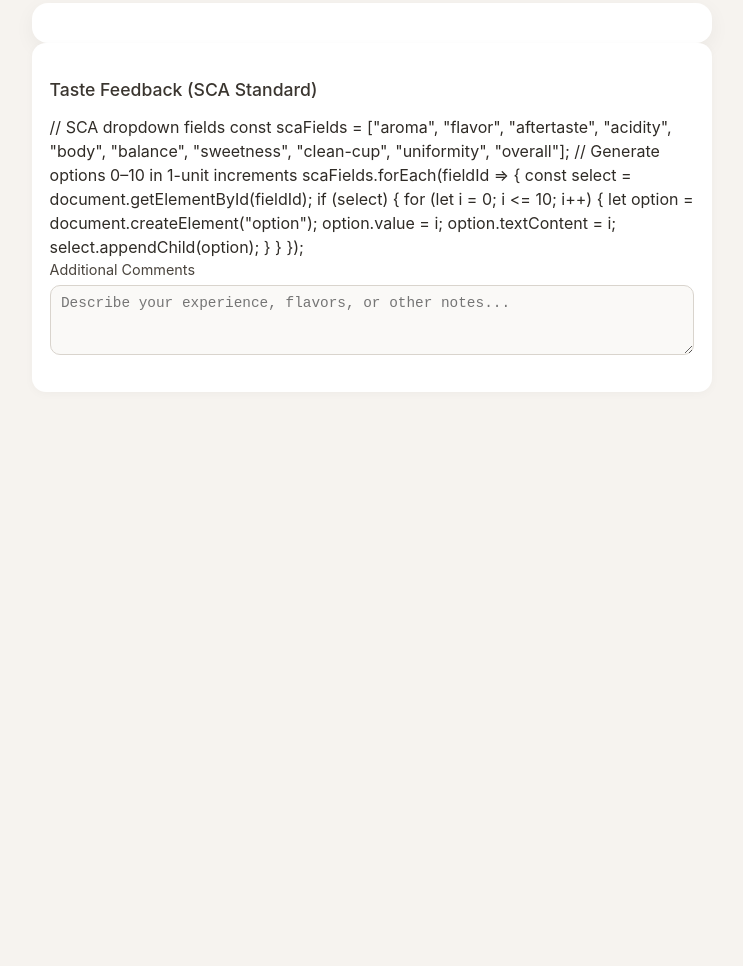
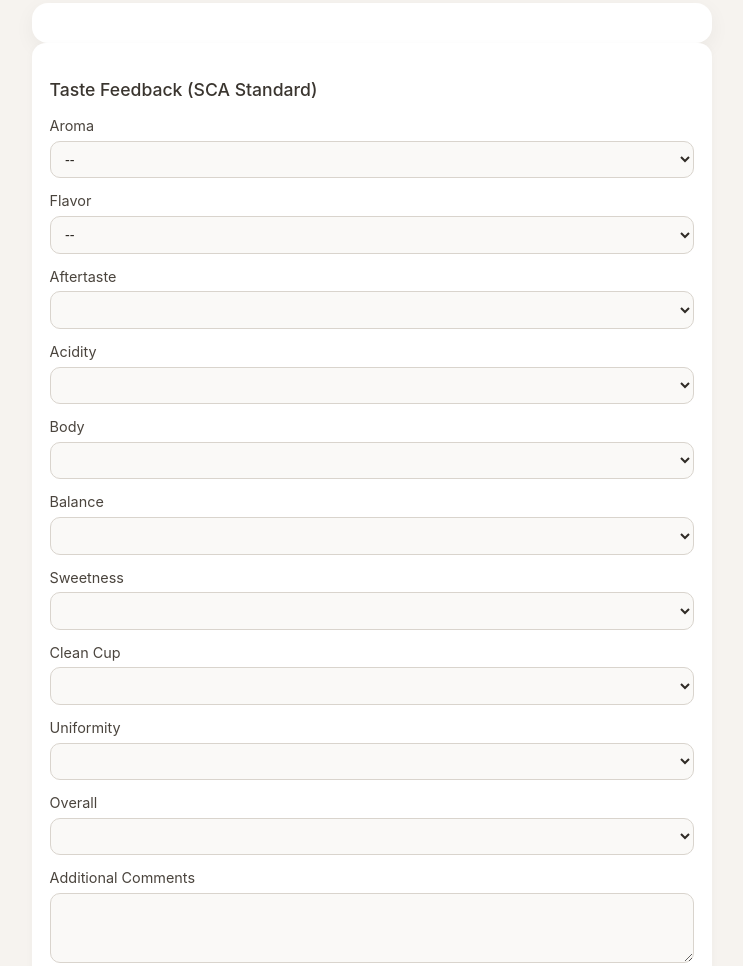
Before and after one commit to tpern/Coffee-Optimizer, a plain HTML site: page index.html in a window 1280 px wide. Shown: the part 1296-2262 px from the top of the page, without its empty margins (268-1011 px from the left). Before the commit the page ends 1752 px from the top, so only its background shows below. Drawn offline with Linux system fonts and the light colour scheme.

Commit message:
Update index.html

```diff
--- a/index.html
+++ b/index.html
@@ -155,26 +155,52 @@
   <div class="card" id="output"></div>
 
   <!-- SECTION 6: Taste Feedback (SCA Standard) -->
-  <div class="section">
-    <h3>Taste Feedback (SCA Standard)</h3>
-// SCA dropdown fields
-const scaFields = ["aroma", "flavor", "aftertaste", "acidity", "body", "balance", "sweetness", "clean-cup", "uniformity", "overall"];
 
-// Generate options 0–10 in 1-unit increments
-scaFields.forEach(fieldId => {
-  const select = document.getElementById(fieldId);
-  if (select) {
-    for (let i = 0; i <= 10; i++) {
-      let option = document.createElement("option");
-      option.value = i;
-      option.textContent = i;
-      select.appendChild(option);
-    }
-  }
-});
-    <label for="taste-comments">Additional Comments</label>
-    <textarea id="taste-comments" placeholder="Describe your experience, flavors, or other notes..."></textarea>
-  </div>
+<div class="section">
+  <h3>Taste Feedback (SCA Standard)</h3>
+
+  <label>Aroma</label>
+  <select id="aroma">
+    <option value="">--</option>
+    <option>0</option><option>1</option><option>2</option><option>3</option><option>4</option>
+    <option>5</option><option>6</option><option>7</option><option>8</option><option>9</option><option>10</option>
+  </select>
+
+  <label>Flavor</label>
+  <select id="flavor">
+    <option value="">--</option>
+    <option>0</option><option>1</option><option>2</option><option>3</option><option>4</option>
+    <option>5</option><option>6</option><option>7</option><option>8</option><option>9</option><option>10</option>
+  </select>
+
+  <label>Aftertaste</label>
+  <select id="aftertaste">...</select>
+
+  <label>Acidity</label>
+  <select id="acidity">...</select>
+
+  <label>Body</label>
+  <select id="body">...</select>
+
+  <label>Balance</label>
+  <select id="balance">...</select>
+
+  <label>Sweetness</label>
+  <select id="sweetness">...</select>
+
+  <label>Clean Cup</label>
+  <select id="clean-cup">...</select>
+
+  <label>Uniformity</label>
+  <select id="uniformity">...</select>
+
+  <label>Overall</label>
+  <select id="overall">...</select>
+
+  <label>Additional Comments</label>
+  <textarea id="taste-comments"></textarea>
+</div>
+
 
 </div>
 
```
